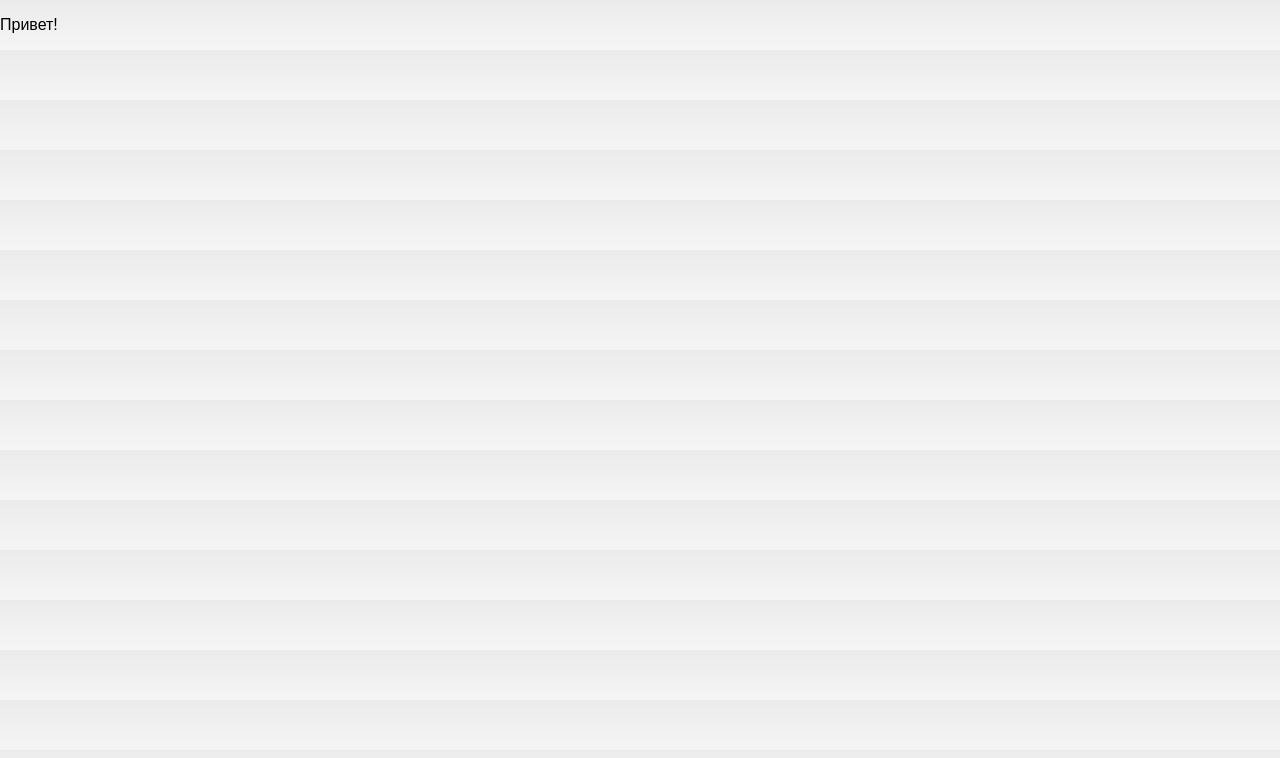
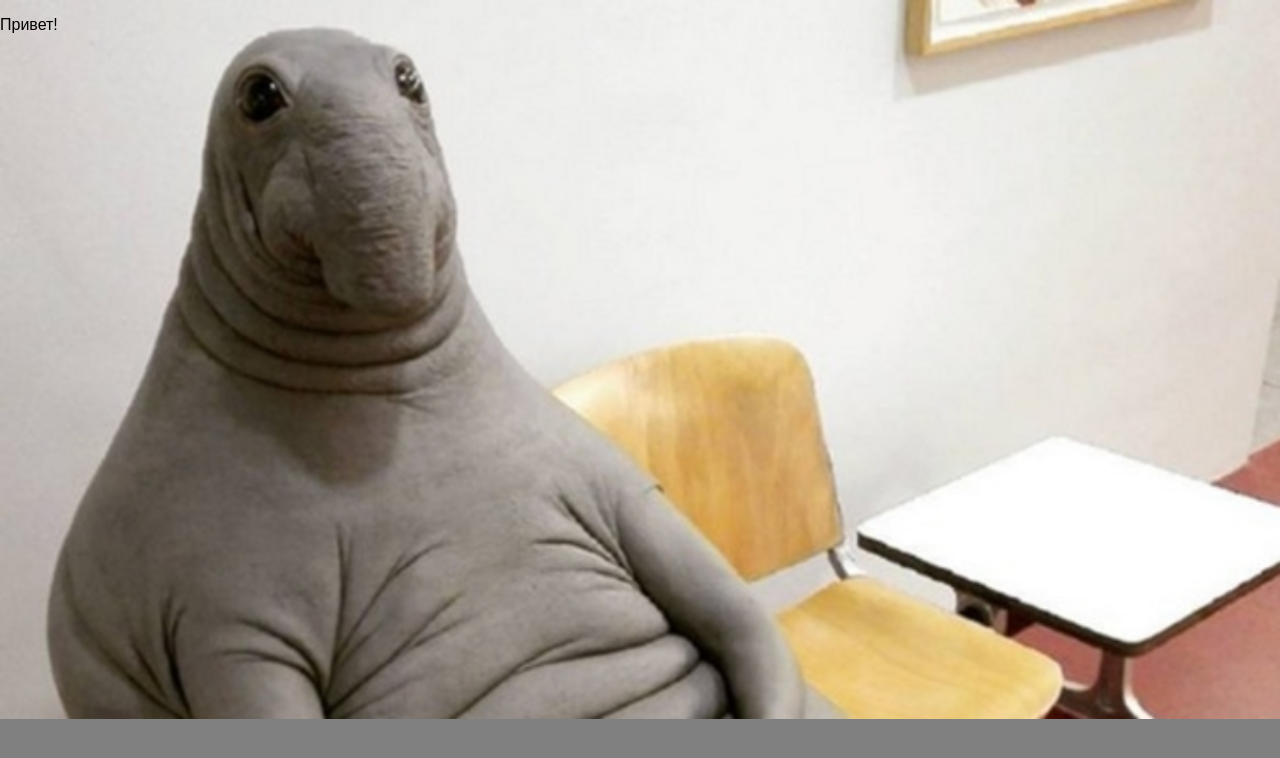
Before and after one commit to santa709/new1802, a plain HTML site: page index.html in a window 1280 px wide. Drawn offline with Linux system fonts and the light colour scheme.

Commit message:
Ждун

```diff
--- a/css/style.css
+++ b/css/style.css
@@ -5,8 +5,8 @@ body{
 	font-size: 16px;
 	font-family: sans-serif;
 	background-color: grey;
-    background-image: -webkit-linear-gradient(top, #ebebeb 0%, #f5f5f5 100%);
-    background-image: -o-linear-gradient(top, #ebebeb 0%, #f5f5f5 100%);
-    background-image: -webkit-gradient(linear, left top, left bottom, from(#ebebeb), to(#f5f5f5);
-    background-image: linear-gradient(to bottom, #828181 0%, #828181 100%);
+    background-image: url(../img/50_main.jpg);
+    background-size: cover;
+    background-repeat: no-repeat;
+    background-attachment: scroll;
 }
```
